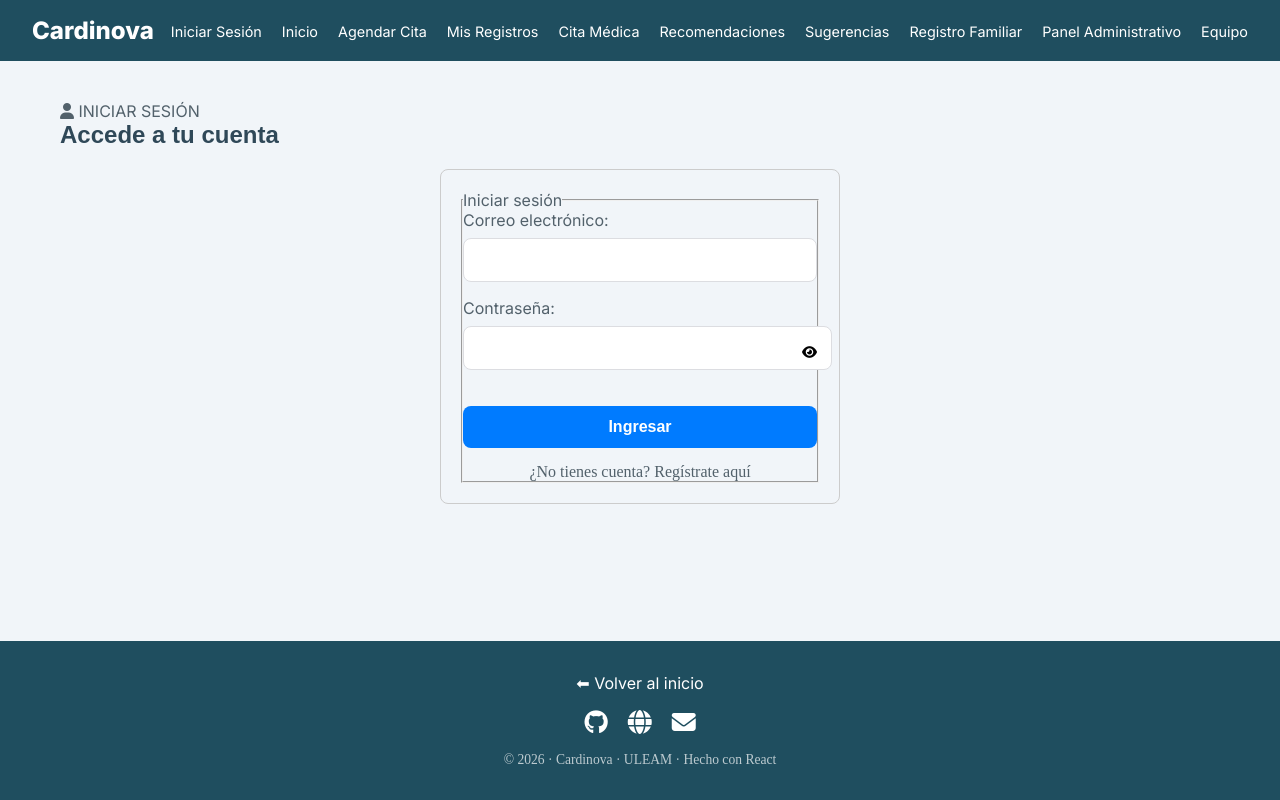
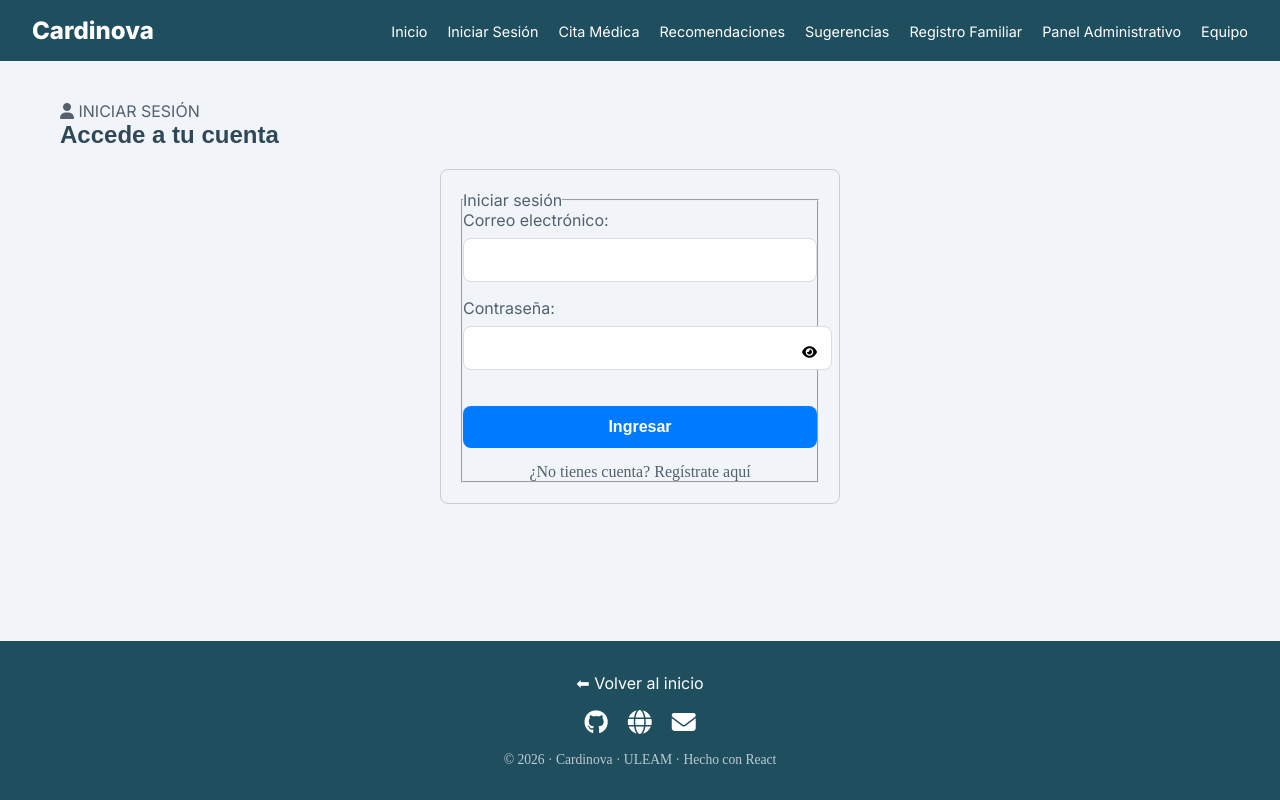
Before and after one commit to GabrielGL11/Cardinova-react, a React (Vite) app: page /login in a window 1280 px wide. Built offline with nearby package versions, Linux system fonts and the light colour scheme; a web font is replaced by a local one.

Commit message:
react cambio 151,152,153,154,155,156,157,158,159,160

```diff
--- a/src/AppContent.tsx
+++ b/src/AppContent.tsx
@@ -1,7 +1,8 @@
 import { useContext } from 'react';
-import { Routes, Route } from 'react-router-dom';
+import { Routes, Route, Navigate } from 'react-router-dom';
 import { Toaster, toast } from 'sonner';
 import { CitasContext } from './context/CitasContext';
+import { useAuth } from './context/AuthContext';
 import { FormularioCita } from './components/FormularioCita';
 import { MisRegistros } from './components/MisRegistros';
 import DetalleCita from './components/DetalleCita';
@@ -14,11 +15,12 @@ import { Login } from './layout/Login';
 // gestionando la lógica de negocio transversal como la disponibilidad horaria y edición de registros.
 export function AppContent() {
     const context = useContext(CitasContext);
+    const { isLoggedIn, userRole } = useAuth(); // Consumo del estado global de autenticación
+
     if (!context) return null;
     const { citas, agregarCita, actualizarCita, citaEditando, setCitaEditando } = context;
 
     // -- LÓGICA DE VALIDACIÓN: DÍAS HÁBILES --
-  // Verifica si la fecha seleccionada cae dentro de los días de atención configurados para el médico asignado
     const esDiaValido = (fechaSeleccionada: string, cita: Cita) => {
         if (!cita.medico) return false;
         const [year, month, day] = fechaSeleccionada.split('-').map(Number);
@@ -29,7 +31,6 @@ const esDiaValido = (fechaSeleccionada: string, cita: Cita) => {
     };
 
     // -- LÓGICA DE HORARIOS: DISPONIBILIDAD --
-  // Filtra el catálogo de horas del médico, excluyendo aquellas ya ocupadas por citas activas en el estado global
     const getHorariosDisponibles = (cita: Cita) => {
         if (!cita.medico) return [];
         return cita.medico.horarios.filter(h =>
@@ -58,19 +59,42 @@ const getHorariosDisponibles = (cita: Cita) => {
 
     return (
         <>
-      {/* Componente de notificaciones profesional */}
             <Toaster richColors position="top-right" />
 
-      {/* Definición de rutas de navegación: vincula paths URL con componentes específicos */}
+            {/* RUTAS DE NAVEGACIÓN: Sistema de rutas jerárquico y protegido según el rol de usuario */}
             <Routes>
+                {/* Rutas Públicas */}
                 <Route path="/" element={<Home />} />
                 <Route path="/login" element={<Login />} />
-        <Route path="/agendamiento" element={<FormularioCita onGuardar={agregarCita} citas={citas} />} />
-        <Route path="/mis-registros/:id" element={<DetalleCita />} />
-        <Route path="/mis-registros" element={<MisRegistros />} />
+
+                {/* Rutas Protegidas - PACIENTE */}
+                <Route
+                    path="/paciente/agendamiento"
+                    element={isLoggedIn && userRole === 'paciente' ? <FormularioCita onGuardar={agregarCita} citas={citas} /> : <Navigate to="/login" />}
+                />
+                <Route
+                    path="/paciente/mis-registros"
+                    element={isLoggedIn && userRole === 'paciente' ? <MisRegistros /> : <Navigate to="/login" />}
+                />
+                {/* RUTA PACIENTE DETALLE */}
+                <Route
+                    path="/paciente/mis-registros/:id"
+                    element={isLoggedIn && userRole === 'paciente' ? <DetalleCita /> : <Navigate to="/login" />}
+                />
+
+                {/* Rutas Protegidas - MÉDICO */}
+                <Route
+                    path="/medico/mis-registros"
+                    element={isLoggedIn && userRole === 'medico' ? <MisRegistros /> : <Navigate to="/login" />}
+                />
+                {/* RUTA MÉDICO DETALLE */}
+                <Route
+                    path="/medico/mis-registros/:id"
+                    element={isLoggedIn && userRole === 'medico' ? <DetalleCita /> : <Navigate to="/login" />}
+                />
             </Routes>
 
-        {/* Modal de edición: renderizado condicional cuando se activa la edición de una cita existente */}
+            {/* Modal de edición */}
             {citaEditando && (
                 <div className="modal-overlay">
                     <div className="modal-contenido">
--- a/src/components/DetalleCita.tsx
+++ b/src/components/DetalleCita.tsx
@@ -1,12 +1,16 @@
 import { useContext } from 'react';
-import { useParams } from 'react-router-dom';
+import { useParams, useNavigate } from 'react-router-dom';
 import { CitasContext } from '../context/CitasContext';
+import { useAuth } from '../context/AuthContext';
 
 // -- COMPONENTE DETALLECITA --
 // Renderiza la vista de detalle específico de una cita, extrayendo el identificador desde la URL y accediendo al estado global.
 const DetalleCita = () => {
     // Extracción del parámetro dinámico 'id' definido en la ruta (React Router) para identificar la cita específica
     const { id } = useParams();
+    // Hook de navegación y contexto de autenticación para retorno dinámico al listado según el rol
+    const navigate = useNavigate();
+    const { userRole } = useAuth();
 
     // Suscripción al estado global mediante el hook useContext para acceder al conjunto de citas
     const context = useContext(CitasContext);
@@ -21,12 +25,18 @@ const DetalleCita = () => {
     // Lógica de filtrado de datos: busca la instancia coincidente con el ID capturado de la URL
     const cita = citas.find(c => c.idCita === id);
 
+    // Función para manejar el retorno dinámico al listado del usuario logueado
+    const volverAtras = () => {
+        navigate(`/${userRole}/mis-registros`);
+    };
+
     // Renderizado condicional: manejo de estado de error cuando el ID no corresponde a ninguna instancia existente
     if (!cita) {
         return (
             <div className="detalle-container">
                 <h2>Cita no encontrada</h2>
                 <p>No pudimos encontrar el registro con ID: {id}</p>
+                <button type="button" className="boton-volver" onClick={volverAtras}>← Volver a Mis Registros</button>
             </div>
         );
     }
@@ -46,6 +56,11 @@ const DetalleCita = () => {
                 <p><strong>Especialidad:</strong> {cita.medico ? cita.medico.especialidad : 'N/A'}</p>
                 <p><strong>Motivo:</strong> {cita.motivo}</p>
                 <p><strong>Estado:</strong> {cita.estado}</p>
+
+                {/* Botón de retorno dinámico */}
+                <button type="button" className="boton-volver" onClick={volverAtras}>
+                    ← Volver a Mis Registros
+                </button>
             </div>
         </div>
     );
--- a/src/components/FormularioCita.tsx
+++ b/src/components/FormularioCita.tsx
@@ -7,6 +7,7 @@ import { TarjetaMedico } from './TarjetaMedico';
 import '../styles/FormularioCita.css';
 import pacientesData from '../data/pacientes.json';
 import { useNavigate } from 'react-router-dom';
+import { useAuth } from '../context/AuthContext';
 
 interface PropsFormulario {
     onGuardar: (cita: Cita) => void;
@@ -19,6 +20,8 @@ interface PropsFormulario {
 export const FormularioCita = ({ onGuardar, citas }: PropsFormulario) => {
     // Hook de navegación imperativa para cumplimiento de la rúbrica (Criterio 6)
     const navigate = useNavigate();
+    // Acceso al rol del usuario para redirección dinámica
+    const { userRole } = useAuth();
 
     const [esp, setEsp] = useState('');
     const [ciu, setCiu] = useState('');
@@ -46,15 +49,11 @@ export const FormularioCita = ({ onGuardar, citas }: PropsFormulario) => {
     // Validación de fecha: verifica si el día seleccionado coincide con el calendario de atención del médico
     const esDiaValido = (fechaSeleccionada: string) => {
         if (!medico) return false;
-
         const [year, month, day] = fechaSeleccionada.split('-').map(Number);
         const fechaObj = new Date(year, month - 1, day);
-
         const dia = fechaObj.toLocaleDateString('es-ES', { weekday: 'long' });
-
         const normalizar = (texto: string) =>
             texto.normalize("NFD").replace(/[\u0300-\u036f]/g, "").toLowerCase();
-
         return medico.diasDisponibles.some(d => normalizar(d) === normalizar(dia));
     };
 
@@ -91,7 +90,7 @@ export const FormularioCita = ({ onGuardar, citas }: PropsFormulario) => {
         if (paciente.email === '' && paciente.telefono === '') { toast.warning("Atención", { description: "Ingrese email o teléfono." }); return; }
         if (!paciente.nombre || !paciente.apellido) { toast.error("Error", { description: "El nombre y apellido del paciente son obligatorios." }); return; }
 
-        // Validación de motivos: Debe haber al menos una opción o un texto en "Otros"
+         // Validación de motivos: Debe haber al menos una opción o un texto en "Otros"
         if (motivosSeleccionados.length === 0 && (!esOtrosActivo || !motivoOtros)) {
             toast.error("Error", { description: "Seleccione un motivo o especifique en Otros." }); return;
         }
@@ -115,10 +114,14 @@ export const FormularioCita = ({ onGuardar, citas }: PropsFormulario) => {
             onGuardar({ ... {idCita: Date.now().toString(), idMedico: medico.idMedico, idPaciente: paciente.idPaciente, fecha, hora, motivo: motivoFinal, tipoAtencion, estado: 'Programada', medico, paciente, nombrePaciente: paciente.nombre, apellidoPaciente: paciente.apellido} });
 
             toast.success("Éxito", { description: "Cita registrada correctamente." });
-            // Navegación por código: redirige al historial tras finalizar la operación
-            navigate('/mis-registros');
 
-            // Limpieza total de estado tras guardar
+            // Lógica de redirección según el rol del usuario
+            if (userRole === 'medico') {
+                navigate('/medico/mis-registros');
+            } else {
+                navigate('/paciente/mis-registros');
+            }
+
             setPaso(1);
             setMotivosSeleccionados([]);
             setEsOtrosActivo(false);
@@ -160,20 +163,17 @@ export const FormularioCita = ({ onGuardar, citas }: PropsFormulario) => {
                 <>
                     <h3>Detalles de la Cita</h3>
                     {medico && <p className="aviso-dias">El médico atiende: <strong>{medico.diasDisponibles.join(', ')}</strong></p>}
-
                     <input type="date" aria-label="Seleccione fecha" value={fecha} onChange={(e) => {
                         const val = e.target.value;
                         if(esDiaValido(val)) setFecha(val);
                         else { toast.error("Fecha no válida", { description: "El médico no atiende ese día." }); setFecha(''); }
                     }} />
-
                     {fecha && (
                         <select aria-label="Seleccione hora" value={hora} onChange={(e) => setHora(e.target.value)}>
                             <option value="">Seleccione hora</option>
                             {horariosDisponibles.map(h => <option key={h} value={h}>{h}</option>)}
                         </select>
                     )}
-
                     <div className="grupo-motivo">
                         <label className="label-selector">Motivos de la cita:</label>
                         {opcionesMotivo.map(m => (
@@ -184,22 +184,14 @@ export const FormularioCita = ({ onGuardar, citas }: PropsFormulario) => {
                                 }} /> {m}
                             </label>
                         ))}
-
                         <label className="label-otros">
                             <input type="checkbox" checked={esOtrosActivo} onChange={(e) => {
                                 setEsOtrosActivo(e.target.checked);
                                 if(e.target.checked) setMotivosSeleccionados([]);
                             }} /> Otro motivo
                         </label>
-                        <input
-                            type="text"
-                            placeholder="Especifique aquí..."
-                            disabled={!esOtrosActivo}
-                            value={motivoOtros}
-                            onChange={(e) => setMotivoOtros(e.target.value)}
-                        />
+                        <input type="text" placeholder="Especifique aquí..." disabled={!esOtrosActivo} value={motivoOtros} onChange={(e) => setMotivoOtros(e.target.value)} />
                     </div>
-
                     <div className="grupo-tipo-cita">
                         <label>Modalidad:</label>
                         <div className="radio-group-container">
@@ -207,7 +199,6 @@ export const FormularioCita = ({ onGuardar, citas }: PropsFormulario) => {
                             <label className="radio-item"><input type="radio" value="Virtual" checked={tipoAtencion === 'Virtual'} onChange={(e) => setTipoAtencion(e.target.value as 'Presencial' | 'Virtual')} /> Virtual</label>
                         </div>
                     </div>
-
                     <div className="grupo-botones">
                         <button type="button" className="boton-volver" onClick={() => setPaso(1)}>Atrás</button>
                         <button type="button" className="boton-registro" onClick={() => fecha && hora ? setPaso(3) : toast.warning("Atención", { description: "Complete fecha y hora antes de continuar." })}>Siguiente</button>
@@ -224,7 +215,6 @@ export const FormularioCita = ({ onGuardar, citas }: PropsFormulario) => {
                     <input type="text" placeholder="Apellido" value={paciente.apellido} onChange={(e) => setPaciente({...paciente, apellido: e.target.value})} required />
                     <input type="email" placeholder="Email" value={paciente.email} onChange={(e) => setPaciente({...paciente, email: e.target.value})} />
                     <input type="tel" placeholder="Teléfono" value={paciente.telefono} onChange={(e) => setPaciente({...paciente, telefono: e.target.value})} />
-
                     <div className="grupo-botones">
                         <button type="button" className="boton-volver" onClick={() => setPaso(2)}>Atrás</button>
                         <button type="button" className="boton-registro" onClick={handleGuardar}>Finalizar Registro</button>
--- a/src/components/TablaCitas.tsx
+++ b/src/components/TablaCitas.tsx
@@ -1,6 +1,7 @@
 import { Link } from 'react-router-dom';
 import { type Cita } from '../lib/tipos';
 import '../styles/TablaCitas.css';
+import { useAuth } from '../context/AuthContext';
 
 interface Props {
     citas: Cita[];
@@ -12,6 +13,9 @@ interface Props {
 // -- COMPONENTE TABLACITAS --
 // Componente presentacional encargado de renderizar el listado de citas y delegar las acciones de gestión al componente padre.
 export const TablaCitas = ({ citas, onCambiarEstado, onEditar, onVerDetalles }: Props) => {
+    // EL HOOK DEBE IR AQUÍ, DENTRO DEL COMPONENTE
+    const { userRole } = useAuth();
+
     return (
         <table className="tabla-citas">
             <thead>
@@ -30,17 +34,15 @@ export const TablaCitas = ({ citas, onCambiarEstado, onEditar, onVerDetalles }:
                     <tr key={cita.idCita}>
                         <td>{cita.fecha}</td>
                         <td>{cita.hora}</td>
-                        {/* Acceso a propiedades anidadas de los objetos relacionados paciente y médico */}
                         <td>{cita.paciente?.nombre} {cita.paciente?.apellido}</td>
                         <td>{cita.medico?.nombre}</td>
                         <td>{cita.tipoAtencion}</td>
-                        {/* Aplicación de clases dinámicas para estilos visuales basados en el estado de la cita */}
                         <td><span className={`badge-estado ${cita.estado?.toLowerCase()}`}>{cita.estado}</span></td>
                         <td>
                             <div className="contenedor-acciones">
-                                {/* Navegación hacia la vista de detalle mediante rutas dinámicas */}
+                                {/* Ahora userRole es accesible aquí sin problemas */}
                                 <Link
-                                    to={`/mis-registros/${cita.idCita}`}
+                                    to={`/${userRole}/mis-registros/${cita.idCita}`}
                                     className="btn-accion"
                                     title="Ver detalles"
                                     onClick={() => onVerDetalles(cita)}
@@ -48,7 +50,6 @@ export const TablaCitas = ({ citas, onCambiarEstado, onEditar, onVerDetalles }:
                                     👁️
                                 </Link>
 
-                                {/* Renderizado condicional de acciones basado en el estado actual de la cita */}
                                 {cita.estado === 'Programada' ? (
                                     <>
                                         <button type="button" className="btn-accion" onClick={() => onCambiarEstado(cita.idCita!, 'Completada')} title="Completar">✅</button>
--- a/src/context/AuthContext.tsx
+++ b/src/context/AuthContext.tsx
@@ -1,47 +1,75 @@
 import { createContext, useContext, useState, ReactNode, useCallback } from 'react';
 
 /**
- * AuthContext: Provee el estado de autenticación global a toda la aplicación.
- * Permite que componentes como Navbar y Login reaccionen en tiempo real
- * a cambios de sesión sin necesidad de recargar la página.
+ * Define la estructura de los datos del usuario para mantener la consistencia.
+ * Se añadió el campo 'id' para poder filtrar las citas por usuario.
+ */
+interface UserData {
+    id: string; // ID único necesario para el filtrado de citas
+    nombre: string;
+    rol: 'paciente' | 'medico';
+}
+
+/**
+ * AuthContextType: Define qué funciones y estados están disponibles globalmente.
+ * Se incluyó 'userData' para acceder a la información completa del usuario.
  */
 interface AuthContextType {
     isLoggedIn: boolean;
-    login: () => void;
+    userRole: 'paciente' | 'medico' | null;
+    userData: UserData | null; // Nuevo estado para persistir el objeto completo
+    login: (userData: UserData) => void;
     logout: () => void;
 }
 
 const AuthContext = createContext<AuthContextType>({
     isLoggedIn: false,
+    userRole: null,
+    userData: null,
     login: () => {},
     logout: () => {},
 });
 
 export const AuthProvider = ({ children }: { children: ReactNode }) => {
-    // Inicialización del estado mediante función "lazy" para asegurar que
-    // lea el localStorage solo al montar el componente.
+    // Inicialización "lazy": lee el objeto completo del usuario desde localStorage al montar.
     const [isLoggedIn, setIsLoggedIn] = useState<boolean>(() => {
         return !!localStorage.getItem('usuarioLogueado');
     });
 
-    // useCallback asegura que estas funciones mantengan su referencia
-    // y no provoquen re-renderizados innecesarios en los componentes que las consumen.
-    const login = useCallback(() => {
+    const [userRole, setUserRole] = useState<'paciente' | 'medico' | null>(() => {
+        const data = localStorage.getItem('usuarioLogueado');
+        return data ? JSON.parse(data).rol : null;
+    });
+
+    const [userData, setUserData] = useState<UserData | null>(() => {
+        const data = localStorage.getItem('usuarioLogueado');
+        return data ? JSON.parse(data) : null;
+    });
+
+    // login: Actualiza el estado global, el rol y el objeto userData completo.
+    const login = useCallback((userData: UserData) => {
+        localStorage.setItem('usuarioLogueado', JSON.stringify(userData));
         setIsLoggedIn(true);
+        setUserRole(userData.rol);
+        setUserData(userData);
     }, []);
 
+    // logout: Limpia todos los estados y el almacenamiento local.
     const logout = useCallback(() => {
+        localStorage.removeItem('usuarioLogueado');
         setIsLoggedIn(false);
+        setUserRole(null);
+        setUserData(null);
     }, []);
 
     return (
-        <AuthContext.Provider value={{ isLoggedIn, login, logout }}>
+        <AuthContext.Provider value={{ isLoggedIn, userRole, userData, login, logout }}>
             {children}
         </AuthContext.Provider>
     );
 };
 
-// Hook personalizado para consumir el contexto de forma segura y tipada
+// Hook personalizado para consumir el contexto de forma segura y tipada.
 export const useAuth = () => {
     const context = useContext(AuthContext);
     if (!context) {
--- a/src/layout/Login.tsx
+++ b/src/layout/Login.tsx
@@ -1,6 +1,6 @@
 import { useState } from 'react';
 import { useNavigate } from 'react-router-dom';
-import { useAuth } from '../context/AuthContext'; // <--- AGREGADO: Importamos el contexto
+import { useAuth } from '../context/AuthContext';
 import usuarios from '../data/autenticidad.json';
 import '../styles/Layout.css';
 
@@ -10,7 +10,7 @@ export function Login() {
     const [showPassword, setShowPassword] = useState(false);
     const [error, setError] = useState('');
     const navigate = useNavigate();
-    const { login } = useAuth(); // <--- AGREGADO: Usamos la función de login del contexto
+    const { login } = useAuth(); // Usamos la función de login del contexto
 
     const handleLogin = (e: React.FormEvent) => {
         e.preventDefault();
@@ -21,13 +21,15 @@ export function Login() {
         );
 
         if (usuarioEncontrado) {
-            // Guardamos el usuario completo para tener su rol y datos disponibles
-            localStorage.setItem('usuarioLogueado', JSON.stringify(usuarioEncontrado));
+            // Pasamos los datos necesarios al contexto (nombre y rol)
+            login({ id: usuarioEncontrado.idUsuario, nombre: usuarioEncontrado.nombre, rol: usuarioEncontrado.rol as 'paciente' | 'medico' });
 
-            login(); // <--- AGREGADO: Esto avisa al Navbar que el usuario cambió
-
-            console.log("Bienvenido:", usuarioEncontrado.nombre);
-            navigate('/');
+            // Redirección dinámica según el rol tras el inicio de sesión
+            if (usuarioEncontrado.rol === 'paciente') {
+                navigate('/paciente/agendamiento');
+            } else {
+                navigate('/medico/mis-registros');
+            }
         } else {
             setError('Correo o contraseña incorrectos');
         }
--- a/src/layout/Navbar.tsx
+++ b/src/layout/Navbar.tsx
@@ -3,30 +3,45 @@ import { UserInfo } from './UserInfo';
 import { useAuth } from '../context/AuthContext';
 import '../styles/Layout.css';
 
+/**
+ * Navbar principal.
+ * Muestra enlaces dinámicamente según el estado de autenticación y el rol del usuario (Paciente o Médico).
+ */
 export const Navbar = () => {
-    // Obtenemos el estado directamente del contexto global
-    // Al ser un contexto, cuando cambia, el Navbar se renderiza solo automáticamente
-    const { isLoggedIn } = useAuth();
-
+    // Consumo del estado global para determinar el acceso y el rol
+    const { isLoggedIn, userRole } = useAuth();
 
     return (
         <header>
             <nav className="navbar" aria-label="Navegación principal">
                 <Link to="/" className="nav-logo">Cardinova</Link>
 
-                {/* UserInfo se muestra solo si el contexto confirma que hay usuario */}
+                {/* Renderizado condicional: El componente de perfil de usuario solo se monta si la sesión está activa */}
                 {isLoggedIn && <UserInfo />}
 
                 <div className="nav-links">
                     <ul>
-                        {/* Solo mostramos Iniciar Sesión si NO hay usuario (vía contexto) */}
-                        {!isLoggedIn && (
-                            <li><Link to="/login">Iniciar Sesión</Link></li>
+                        {/* 1. SECCIÓN PÚBLICA GENERAL: Siempre disponible */}
+                        <li><Link to="/">Inicio</Link></li>
+
+                        {/* Renderizado condicional: Solo mostrar opción de login si el usuario es un visitante (no autenticado) */}
+                        {!isLoggedIn && <li><Link to="/login">Iniciar Sesión</Link></li>}
+
+                        {/* 2. MÓDULO PACIENTE: Enlaces protegidos por rol (Solo visibles para pacientes autenticados) */}
+                        {isLoggedIn && userRole === 'paciente' && (
+                            <>
+                                <li><Link to="/paciente/agendamiento">Agendar Cita</Link></li>
+                                <li><Link to="/paciente/mis-registros">Mis Registros</Link></li>
+                            </>
                         )}
 
-                        <li><Link to="/">Inicio</Link></li>
-                        <li><Link to="/agendamiento">Agendar Cita</Link></li>
-                        <li><Link to="/mis-registros">Mis Registros</Link></li>
+                        {/* 3. MÓDULO MÉDICO: Enlaces protegidos por rol (Solo visibles para médicos autenticados) */}
+                        {/* [MODIFICADO] Se restringe la visibilidad para que solo el médico vea su panel de gestión */}
+                        {isLoggedIn && userRole === 'medico' && (
+                            <li><Link to="/medico/mis-registros">Mis Pacientes</Link></li>
+                        )}
+
+                        {/* 4. RECURSOS Y AYUDA: Enlaces generales permanentes para acceso a documentación y herramientas */}
                         <li><Link to="/cita">Cita Médica</Link></li>
                         <li><Link to="/recomendacion">Recomendaciones</Link></li>
                         <li><Link to="/sugerencias">Sugerencias</Link></li>
```
Lines whose indentation alone changed are shown as unchanged.
